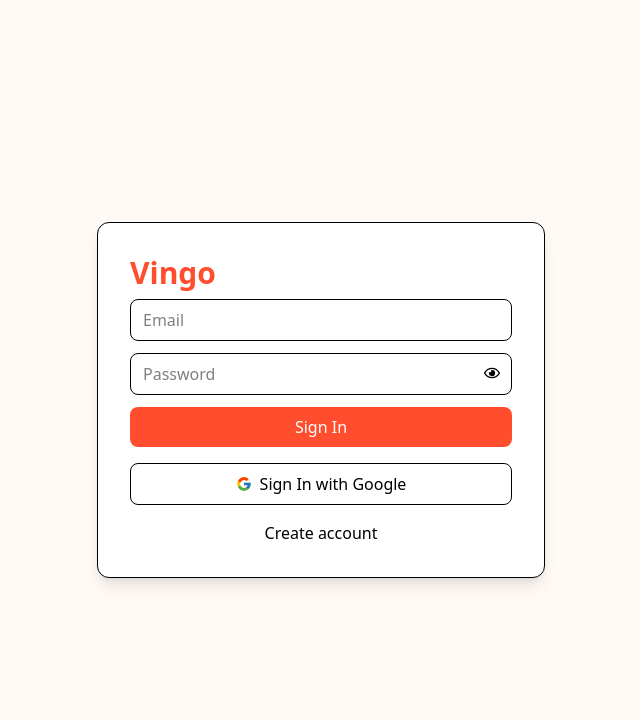
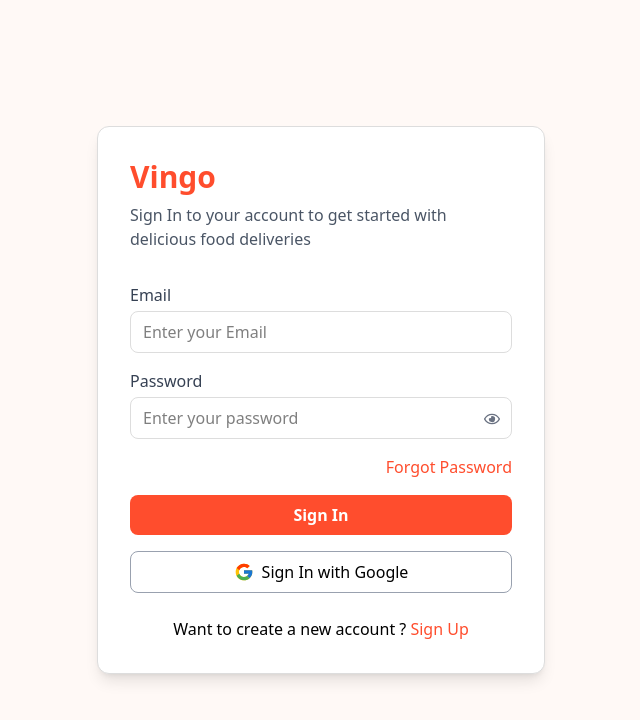
Before and after one commit to Ashwin-1210/Vingo_project, a React (Vite) app in the folder frontend/: page /signin in a window 1280 px wide. Shown: the top 720 px of the page, without its empty margins (319-959 px from the left). Built offline with nearby package versions, Linux system fonts and the light colour scheme; no server answers.

Commit message:
final vercel fix

```diff
--- a/frontend/src/pages/SignIn.jsx
+++ b/frontend/src/pages/SignIn.jsx
@@ -1,5 +1,7 @@
-import React, { useState } from "react";
-import { FaRegEye, FaRegEyeSlash } from "react-icons/fa";
+import React from "react";
+import { useState } from "react";
+import { FaRegEye } from "react-icons/fa";
+import { FaRegEyeSlash } from "react-icons/fa";
 import { FcGoogle } from "react-icons/fc";
 import { useNavigate } from "react-router-dom";
 import axios from "axios";
@@ -9,107 +11,151 @@
 import { ClipLoader } from "react-spinners";
 import { useDispatch } from "react-redux";
 import { setUserData } from "../redux/userSlice";
-
 function SignIn() {
+  const primaryColor = "#ff4d2d";
+  const hoverColor = "#e64323";
+  const bgColor = "#fff9f6";
+  const borderColor = "#ddd";
+  const [showPassword, setShowPassword] = useState(false);
   const navigate = useNavigate();
-  const dispatch = useDispatch();
-
-  const [showPassword, setShowPassword] = useState(false);
   const [email, setEmail] = useState("");
   const [password, setPassword] = useState("");
   const [err, setErr] = useState("");
   const [loading, setLoading] = useState(false);
-
+  const dispatch = useDispatch();
   const handleSignIn = async () => {
     setLoading(true);
     try {
       const result = await axios.post(
         `${serverUrl}/api/auth/signin`,
-        { email, password },
+        {
+          email,
+          password,
+        },
         { withCredentials: true },
       );
-
       dispatch(setUserData(result.data));
-      localStorage.setItem("user", JSON.stringify(result.data)); // 🔥 persist login
-
       setErr("");
-      navigate("/");
+      setLoading(false);
     } catch (error) {
       setErr(error?.response?.data?.message);
+      setLoading(false);
     }
-    setLoading(false);
   };
-
   const handleGoogleAuth = async () => {
     const provider = new GoogleAuthProvider();
     const result = await signInWithPopup(auth, provider);
-
     try {
       const { data } = await axios.post(
         `${serverUrl}/api/auth/google-auth`,
-        { email: result.user.email },
+        {
+          email: result.user.email,
+        },
         { withCredentials: true },
       );
-
       dispatch(setUserData(data));
-      localStorage.setItem("user", JSON.stringify(data)); // 🔥 persist login
-      navigate("/");
     } catch (error) {
       console.log(error);
     }
   };
+  return (
+    <div
+      className="min-h-screen w-full flex items-center justify-center p-4"
+      style={{ backgroundColor: bgColor }}
+    >
+      <div
+        className={`bg-white rounded-xl shadow-lg w-full max-w-md p-8 border-[1px] `}
+        style={{
+          border: `1px solid ${borderColor}`,
+        }}
+      >
+        <h1
+          className={`text-3xl font-bold mb-2 `}
+          style={{ color: primaryColor }}
+        >
+          Vingo
+        </h1>
+        <p className="text-gray-600 mb-8">
+          {" "}
+          Sign In to your account to get started with delicious food deliveries
+        </p>
 
-  return (
-    <div className="min-h-screen flex items-center justify-center p-4 bg-[#fff9f6]">
-      <div className="bg-white rounded-xl shadow-lg w-full max-w-md p-8 border">
-        <h1 className="text-3xl font-bold mb-2 text-[#ff4d2d]">Vingo</h1>
+        {/* email */}
 
+        <div className="mb-4">
+          <label
+            htmlFor="email"
+            className="block text-gray-700 font-medium mb-1"
+          >
+            Email
+          </label>
           <input
             type="email"
-          placeholder="Email"
-          className="w-full border rounded-lg px-3 py-2 mb-3"
+            className="w-full border rounded-lg px-3 py-2 focus:outline-none "
+            placeholder="Enter your Email"
+            style={{ border: `1px solid ${borderColor}` }}
+            onChange={(e) => setEmail(e.target.value)}
             value={email}
-          onChange={(e) => setEmail(e.target.value)}
+            required
+          />
+        </div>
+        {/* password*/}
+
+        <div className="mb-4">
+          <label
+            htmlFor="password"
+            className="block text-gray-700 font-medium mb-1"
+          >
+            Password
+          </label>
+          <div className="relative">
+            <input
+              type={`${showPassword ? "text" : "password"}`}
+              className="w-full border rounded-lg px-3 py-2 focus:outline-none pr-10"
+              placeholder="Enter your password"
+              style={{ border: `1px solid ${borderColor}` }}
+              onChange={(e) => setPassword(e.target.value)}
+              value={password}
+              required
             />
 
-        <div className="relative mb-3">
-          <input
-            type={showPassword ? "text" : "password"}
-            placeholder="Password"
-            className="w-full border rounded-lg px-3 py-2 pr-10"
-            value={password}
-            onChange={(e) => setPassword(e.target.value)}
-          />
             <button
-            className="absolute right-3 top-3"
-            onClick={() => setShowPassword((p) => !p)}
+              className="absolute right-3 cursor-pointer top-[14px] text-gray-500"
+              onClick={() => setShowPassword((prev) => !prev)}
             >
-            {showPassword ? <FaRegEyeSlash /> : <FaRegEye />}
+              {!showPassword ? <FaRegEye /> : <FaRegEyeSlash />}
             </button>
+          </div>
+        </div>
+        <div
+          className="text-right mb-4 cursor-pointer text-[#ff4d2d] font-medium"
+          onClick={() => navigate("/forgot-password")}
+        >
+          Forgot Password
         </div>
 
         <button
+          className={`w-full font-semibold py-2 rounded-lg transition duration-200 bg-[#ff4d2d] text-white hover:bg-[#e64323] cursor-pointer`}
           onClick={handleSignIn}
           disabled={loading}
-          className="w-full bg-[#ff4d2d] text-white py-2 rounded-lg"
         >
-          {loading ? <ClipLoader size={18} color="white" /> : "Sign In"}
+          {loading ? <ClipLoader size={20} color="white" /> : "Sign In"}
         </button>
-
-        {err && <p className="text-red-500 text-center mt-2">{err}</p>}
+        {err && <p className="text-red-500 text-center my-[10px]">*{err}</p>}
 
         <button
+          className="w-full mt-4 flex items-center justify-center gap-2 border rounded-lg px-4 py-2 transition cursor-pointer duration-200 border-gray-400 hover:bg-gray-100"
           onClick={handleGoogleAuth}
-          className="w-full mt-4 flex items-center justify-center gap-2 border rounded-lg py-2"
         >
-          <FcGoogle /> Sign In with Google
+          <FcGoogle size={20} />
+          <span>Sign In with Google</span>
         </button>
-
         <p
-          className="text-center mt-4 cursor-pointer"
+          className="text-center mt-6 cursor-pointer"
           onClick={() => navigate("/signup")}
         >
-          Create account
+          Want to create a new account ?{" "}
+          <span className="text-[#ff4d2d]">Sign Up</span>
         </p>
       </div>
     </div>
```
Lines whose indentation alone changed are shown as unchanged.
